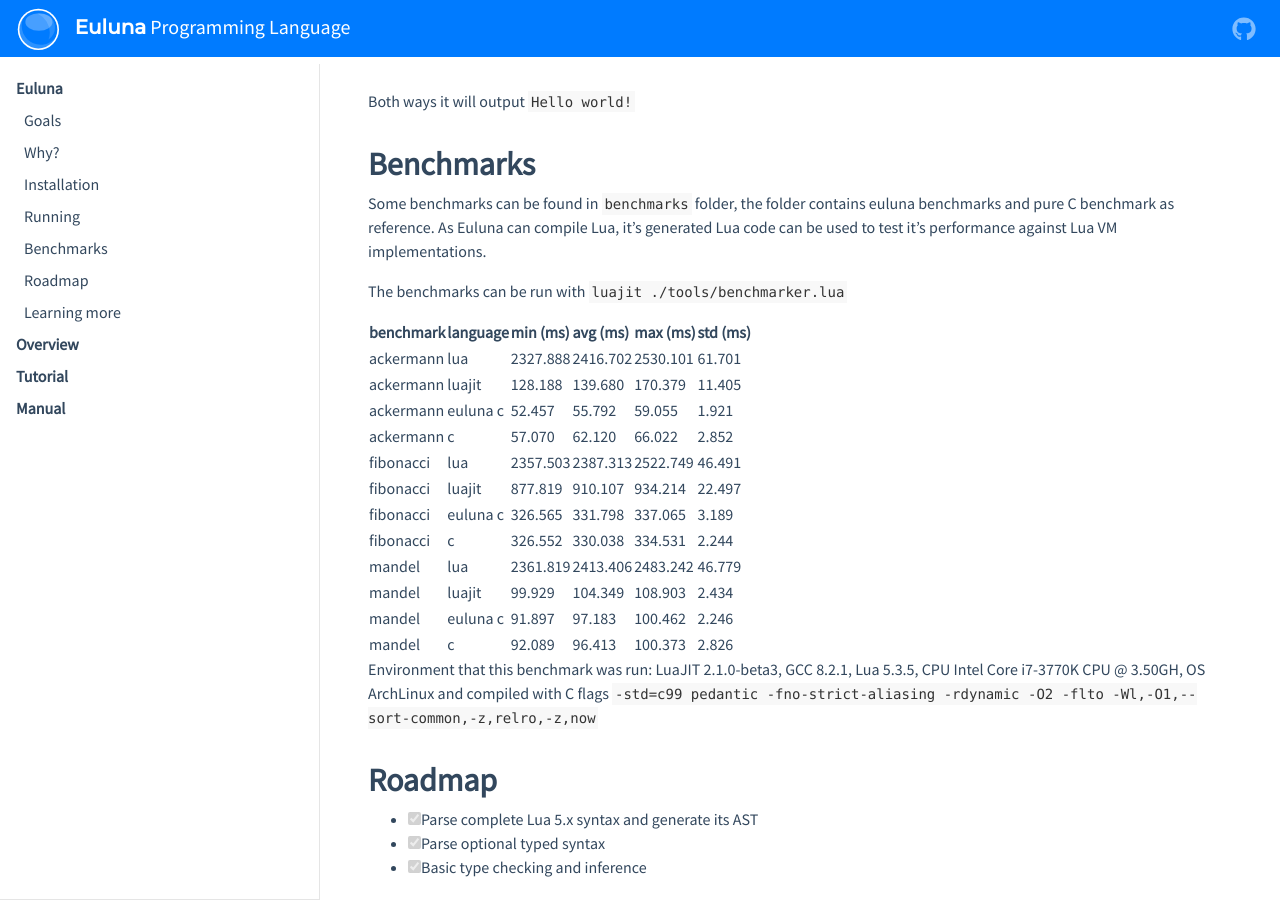
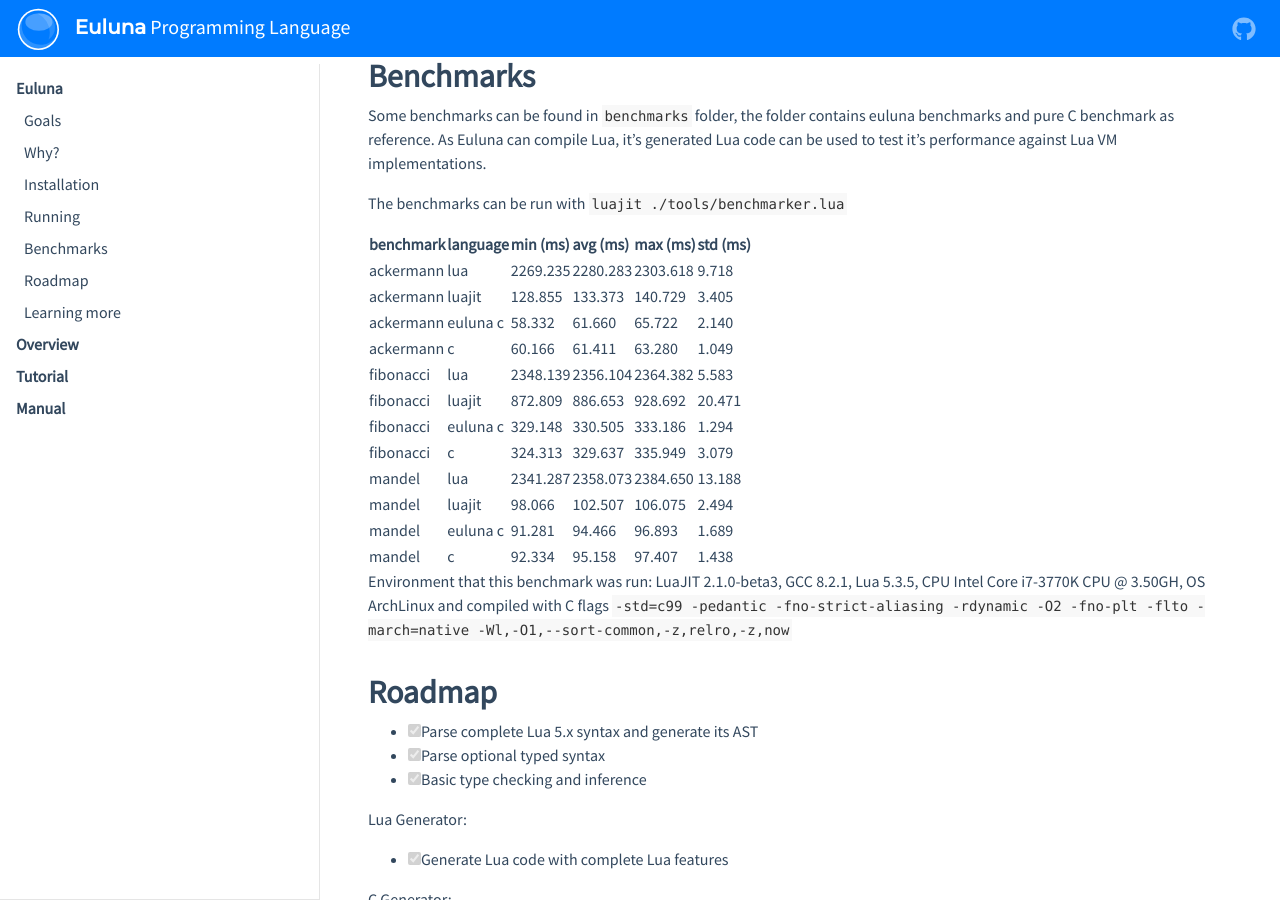
Before and after one commit to edubart/nelua-lang, a Jekyll site: the page built from docs/index.md, in a window 1280 px wide and 900 px high, scrolled down 2333 px. Built offline with Jekyll 4.4.1, drawn with Linux system fonts in a browser that asks for light colours; nearby versions of some CDN libraries; some of the changed text lies outside the part shown.

Commit message:
Just change some cflags

```diff
--- a/docs/pages/euluna.md
+++ b/docs/pages/euluna.md
@@ -128,20 +122,27 @@
 
 |    benchmark |  language |   min (ms) |   avg (ms) |   max (ms) |   std (ms) |
 |--------------|-----------|------------|------------|------------|------------|
-|    ackermann |       lua |   2327.888 |   2416.702 |   2530.101 |     61.701 |
-|    ackermann |    luajit |    128.188 |    139.680 |    170.379 |     11.405 |
-|    ackermann |  euluna c |     52.457 |     55.792 |     59.055 |      1.921 |
-|    ackermann |         c |     57.070 |     62.120 |     66.022 |      2.852 |
-|    fibonacci |       lua |   2357.503 |   2387.313 |   2522.749 |     46.491 |
-|    fibonacci |    luajit |    877.819 |    910.107 |    934.214 |     22.497 |
-|    fibonacci |  euluna c |    326.565 |    331.798 |    337.065 |      3.189 |
-|    fibonacci |         c |    326.552 |    330.038 |    334.531 |      2.244 |
-|       mandel |       lua |   2361.819 |   2413.406 |   2483.242 |     46.779 |
-|       mandel |    luajit |     99.929 |    104.349 |    108.903 |      2.434 |
-|       mandel |  euluna c |     91.897 |     97.183 |    100.462 |      2.246 |
-|       mandel |         c |     92.089 |     96.413 |    100.373 |      2.826 |
+|    ackermann |       lua |   2269.235 |   2280.283 |   2303.618 |      9.718 |
+|    ackermann |    luajit |    128.855 |    133.373 |    140.729 |      3.405 |
+|    ackermann |  euluna c |     58.332 |     61.660 |     65.722 |      2.140 |
+|    ackermann |         c |     60.166 |     61.411 |     63.280 |      1.049 |
+|    fibonacci |       lua |   2348.139 |   2356.104 |   2364.382 |      5.583 |
+|    fibonacci |    luajit |    872.809 |    886.653 |    928.692 |     20.471 |
+|    fibonacci |  euluna c |    329.148 |    330.505 |    333.186 |      1.294 |
+|    fibonacci |         c |    324.313 |    329.637 |    335.949 |      3.079 |
+|       mandel |       lua |   2341.287 |   2358.073 |   2384.650 |     13.188 |
+|       mandel |    luajit |     98.066 |    102.507 |    106.075 |      2.494 |
+|       mandel |  euluna c |     91.281 |     94.466 |     96.893 |      1.689 |
+|       mandel |         c |     92.334 |     95.158 |     97.407 |      1.438 |
 
-Environment that this benchmark was run: LuaJIT 2.1.0-beta3, GCC 8.2.1, Lua 5.3.5, CPU Intel Core i7-3770K CPU @ 3.50GH, OS ArchLinux and compiled with C flags `-std=c99 pedantic -fno-strict-aliasing -rdynamic -O2 -flto -Wl,-O1,--sort-common,-z,relro,-z,now`
+Environment that this benchmark was run:
+LuaJIT 2.1.0-beta3,
+GCC 8.2.1,
+Lua 5.3.5,
+CPU Intel Core i7-3770K CPU @ 3.50GH,
+OS ArchLinux
+and compiled with C flags
+`-std=c99 -pedantic -fno-strict-aliasing -rdynamic -O2 -fno-plt -flto -march=native -Wl,-O1,--sort-common,-z,relro,-z,now`
 
 ## Roadmap
 
```
Also changed, not shown: other parts of docs/pages/euluna.md (+0 -6 lines), 2 other files.
